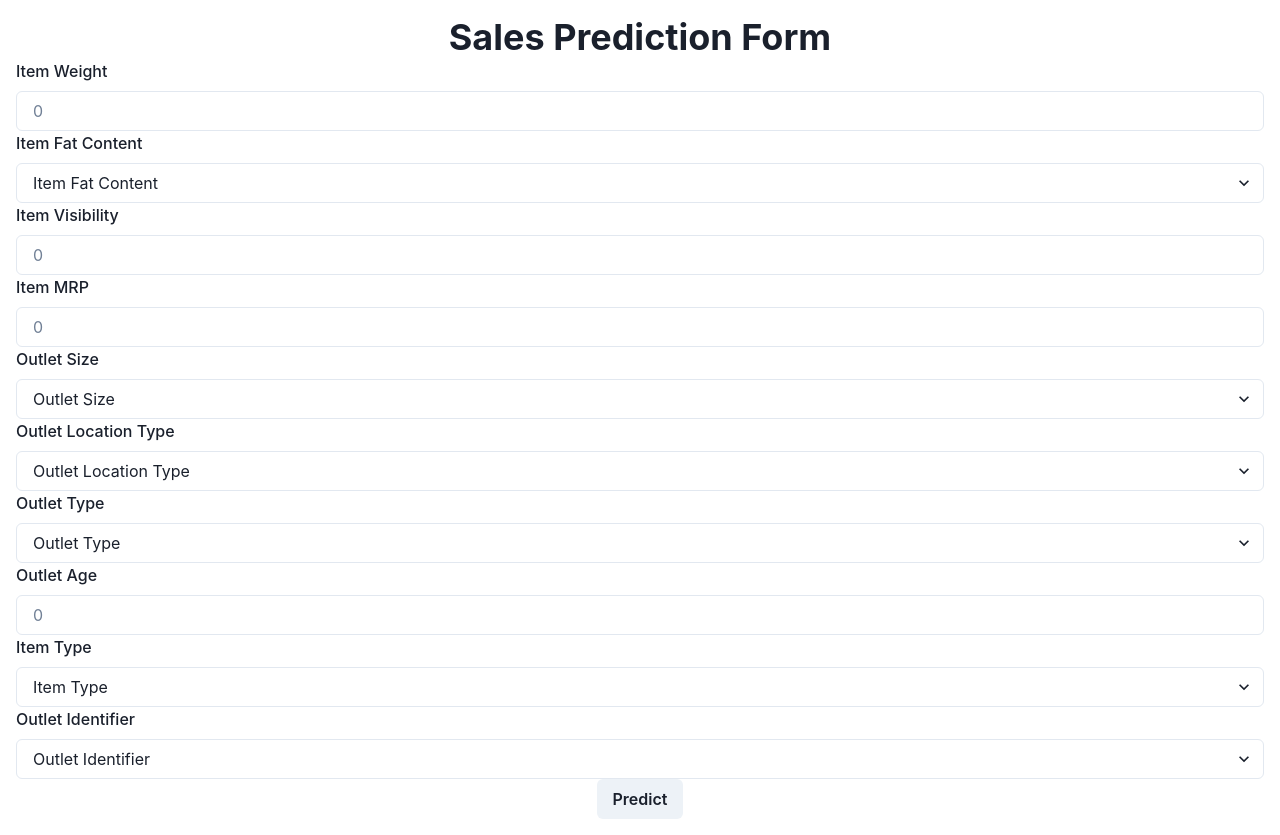
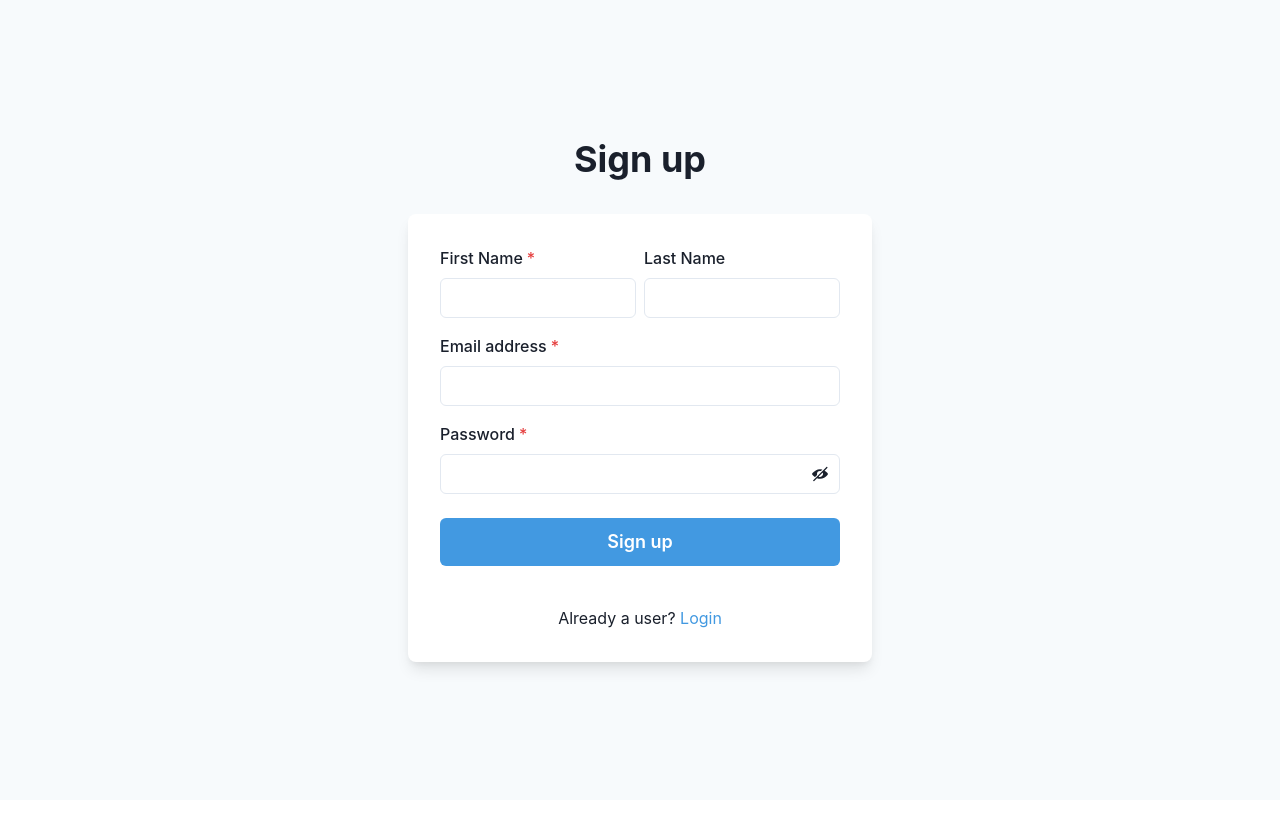
Before and after one commit to anupriyalathey/Sales-Predictor, a React (Create React App) app in the folder frontend/: page /signup in a window 1280 px wide. After the commit the page ends 800 px from the top, so only its background shows below. Built offline with nearby package versions, Linux system fonts and the light colour scheme; no server answers.

Commit message:
made signin and signup pages

```diff
--- a/frontend/package.json
+++ b/frontend/package.json
@@ -3,6 +3,7 @@
   "version": "0.1.0",
   "private": true,
   "dependencies": {
+    "@chakra-ui/icons": "^2.1.1",
     "@chakra-ui/react": "^2.8.2",
     "@emotion/react": "^11.11.1",
     "@emotion/styled": "^11.11.0",
@@ -10,9 +11,12 @@
     "@testing-library/react": "^13.4.0",
     "@testing-library/user-event": "^13.5.0",
     "axios": "^1.6.2",
+    "firebase": "^10.6.0",
     "framer-motion": "^10.16.5",
     "react": "^18.2.0",
     "react-dom": "^18.2.0",
+    "react-icons": "^4.12.0",
+    "react-router-dom": "^6.19.0",
     "react-scripts": "5.0.1",
     "web-vitals": "^2.1.4"
   },
--- a/frontend/src/App.js
+++ b/frontend/src/App.js
@@ -1,12 +1,26 @@
+import {BrowserRouter as Router, Routes, Route} from 'react-router-dom';
 import logo from './logo.svg';
 import './App.css';
 import SalesPredictionForm from './components/SalesPredictionForm';
+import { ChakraProvider } from '@chakra-ui/react'
+import Signin from './components/Signin';
+import Signup from './components/Signup';
+import Home from './components/Home';
 
 function App() {
   return (
+    <ChakraProvider>
     <div className="App">
-    <SalesPredictionForm />
+      <Router>
+        <Routes>
+          <Route path='/' element={<Home />} />
+          <Route path='/signin' element={<Signin />} />
+          <Route path='/signup' element={<Signup />} />
+          <Route path='/sales' element={<SalesPredictionForm />} />
+        </Routes>
+      </Router>
   </div>
+  </ChakraProvider>
   );
 }
 
--- /dev/null
+++ b/frontend/src/components/Home.jsx
@@ -0,0 +1,10 @@
+import React from "react";
+import { Link } from "react-router-dom";
+// import PropTypes from "prop-types";
+import { Text} from "@chakra-ui/react";
+
+export default function Home() {
+  return (
+    <Link to="/signin">Sign In</Link>
+  )
+  }
--- /dev/null
+++ b/frontend/src/components/Signin.jsx
@@ -0,0 +1,75 @@
+import { useEffect } from 'react';
+import {
+  Flex,
+  Box,
+  FormControl,
+  FormLabel,
+  Input,
+  Checkbox,
+  Stack,
+  Button,
+  Link as ChakraLink,
+  Heading,
+  Text,
+  useColorModeValue,
+} from '@chakra-ui/react'
+import { Link } from "react-router-dom";
+import { app } from "../firebase/firebaseConfig";
+
+export default function Signin() {
+  useEffect(() => {
+        // Use the 'app' instance as needed
+        console.log("Firebase app initialized:", app);
+      }, []);
+  return (
+    <Flex
+      minH={'100vh'}
+      align={'center'}
+      justify={'center'}
+      bg={useColorModeValue('gray.50', 'gray.800')}>
+      <Stack spacing={8} mx={'auto'} maxW={'lg'} py={12} px={6}>
+        <Stack align={'center'}>
+          <Heading fontSize={'4xl'}>Sign in to your account</Heading>
+          <Stack pt={6}>
+              <Text align={'center'}>
+                New user? <Link to="/signup"><ChakraLink color={'blue.400'}>Sign Up</ChakraLink></Link>
+              </Text>
+            </Stack>
+        </Stack>
+        <Box
+          rounded={'lg'}
+          bg={useColorModeValue('white', 'gray.700')}
+          boxShadow={'lg'}
+          p={8}>
+          <Stack spacing={4}>
+            <FormControl id="email">
+              <FormLabel>Email address</FormLabel>
+              <Input type="email" />
+            </FormControl>
+            <FormControl id="password">
+              <FormLabel>Password</FormLabel>
+              <Input type="password" />
+            </FormControl>
+            <Stack spacing={10}>
+              <Stack
+                direction={{ base: 'column', sm: 'row' }}
+                align={'start'}
+                justify={'space-between'}>
+                <Checkbox>Remember me</Checkbox>
+                <Text color={'blue.400'}>Forgot password?</Text>
+              </Stack>
+              <Button
+                bg={'blue.400'}
+                color={'white'}
+                _hover={{
+                  bg: 'blue.500',
+                }}>
+                Sign in
+              </Button>
+            </Stack>
+          </Stack>
+        </Box>
+      </Stack>
+    </Flex>
+  )
+}
--- /dev/null
+++ b/frontend/src/components/Signup.jsx
@@ -0,0 +1,95 @@
+import {
+  Flex,
+  Box,
+  FormControl,
+  FormLabel,
+  Input,
+  InputGroup,
+  HStack,
+  InputRightElement,
+  Stack,
+  Button,
+  Heading,
+  Text,
+  Link as ChakraLink,
+  useColorModeValue,
+} from '@chakra-ui/react'
+import { Link } from "react-router-dom";
+import { useState } from 'react'
+import { ViewIcon, ViewOffIcon } from '@chakra-ui/icons'
+
+export default function Signup() {
+  const [showPassword, setShowPassword] = useState(false)
+
+  return (
+    <Flex
+      minH={'100vh'}
+      align={'center'}
+      justify={'center'}
+      bg={useColorModeValue('gray.50', 'gray.800')}>
+      <Stack spacing={8} mx={'auto'} maxW={'lg'} py={12} px={6}>
+        <Stack align={'center'}>
+          <Heading fontSize={'4xl'} textAlign={'center'}>
+            Sign up
+          </Heading>
+        </Stack>
+        <Box
+          rounded={'lg'}
+          bg={useColorModeValue('white', 'gray.700')}
+          boxShadow={'lg'}
+          p={8}>
+          <Stack spacing={4}>
+            <HStack>
+              <Box>
+                <FormControl id="firstName" isRequired>
+                  <FormLabel>First Name</FormLabel>
+                  <Input type="text" />
+                </FormControl>
+              </Box>
+              <Box>
+                <FormControl id="lastName">
+                  <FormLabel>Last Name</FormLabel>
+                  <Input type="text" />
+                </FormControl>
+              </Box>
+            </HStack>
+            <FormControl id="email" isRequired>
+              <FormLabel>Email address</FormLabel>
+              <Input type="email" />
+            </FormControl>
+            <FormControl id="password" isRequired>
+              <FormLabel>Password</FormLabel>
+              <InputGroup>
+                <Input type={showPassword ? 'text' : 'password'} />
+                <InputRightElement h={'full'}>
+                  <Button
+                    variant={'ghost'}
+                    onClick={() => setShowPassword((showPassword) => !showPassword)}>
+                    {showPassword ? <ViewIcon /> : <ViewOffIcon />}
+                  </Button>
+                </InputRightElement>
+              </InputGroup>
+            </FormControl>
+            <Stack spacing={10} pt={2}>
+              <Button
+                loadingText="Submitting"
+                size="lg"
+                bg={'blue.400'}
+                color={'white'}
+                _hover={{
+                  bg: 'blue.500',
+                }}>
+                Sign up
+              </Button>
+            </Stack>
+            <Stack pt={6}>
+              <Text align={'center'}>
+                Already a user? <Link to="/signin" ><ChakraLink color={'blue.400'}>Login</ChakraLink></Link>
+              </Text>
+            </Stack>
+          </Stack>
+        </Box>
+      </Stack>
+    </Flex>
+  )
+}
--- /dev/null
+++ b/frontend/src/firebase/firebaseConfig.jsx
@@ -0,0 +1,33 @@
+// src/firebase/firebaseConfig.js
+import { initializeApp } from "firebase/app";
+import { getAnalytics } from "firebase/analytics";
+import { getAuth, createUserWithEmailAndPassword,signInWithEmailAndPassword, signOut     } from "firebase/auth";
+
+
+const firebaseConfig = {
+    apiKey: process.env.REACT_APP_FIREBASE_API_KEY,
+    authDomain: process.env.REACT_APP_FIREBASE_AUTH_DOMAIN,
+    projectId: process.env.REACT_APP_FIREBASE_PROJECT_ID,
+    storageBucket: process.env.REACT_APP_FIREBASE_STORAGE_BUCKET,
+    messagingSenderId: process.env.REACT_APP_FIREBASE_MESSAGING_SENDER_ID,
+    appId: process.env.REACT_APP_FIREBASE_APP_ID,
+    measurementId: process.env.REACT_APP_FIREBASE_MEASUREMENT_ID // optional
+  };
+
+const app = initializeApp(firebaseConfig);
+const analytics = getAnalytics(app);
+const auth = getAuth();
+
+// signInWithCustomToken(auth, token)
+//   .then((userCredential) => {
+//     // Signed in
+//     const user = userCredential.user;
+//     // ...
+//   })
+//   .catch((error) => {
+//     const errorCode = error.code;
+//     const errorMessage = error.message;
+//     // ...
+//   });
+
+export { app, analytics, auth };
```
Also changed, not shown: frontend/src/components/Login.js (deleted, +0 -68 lines), frontend/src/components/SalesPredictionForm.jsx (renamed from frontend/src/components/SalesPredictionForm.js), 2 other files (tests, documents, lock files or other folders).
